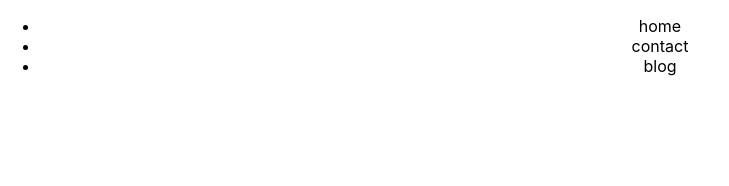
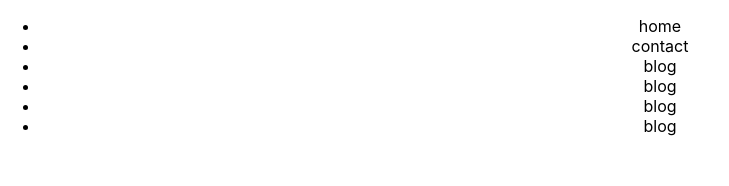
Before and after one commit to GokulNathInfotech/testing, a React (Create React App) app: page / in a window 1280 px wide. Shown: the top 186 px of the page, without its empty margins (0-729 px from the left). Built offline with nearby package versions, Linux system fonts and the light colour scheme.

Commit message:
add line

```diff
--- a/src/App.js
+++ b/src/App.js
@@ -9,6 +9,10 @@ function App() {
           <li>home</li>
           <li>contact</li>
           <li>blog</li>
+          <li>blog</li>
+          <li>blog</li>
+          <li>blog</li>
+
         </ul>
       </nav>
     </div>
```
